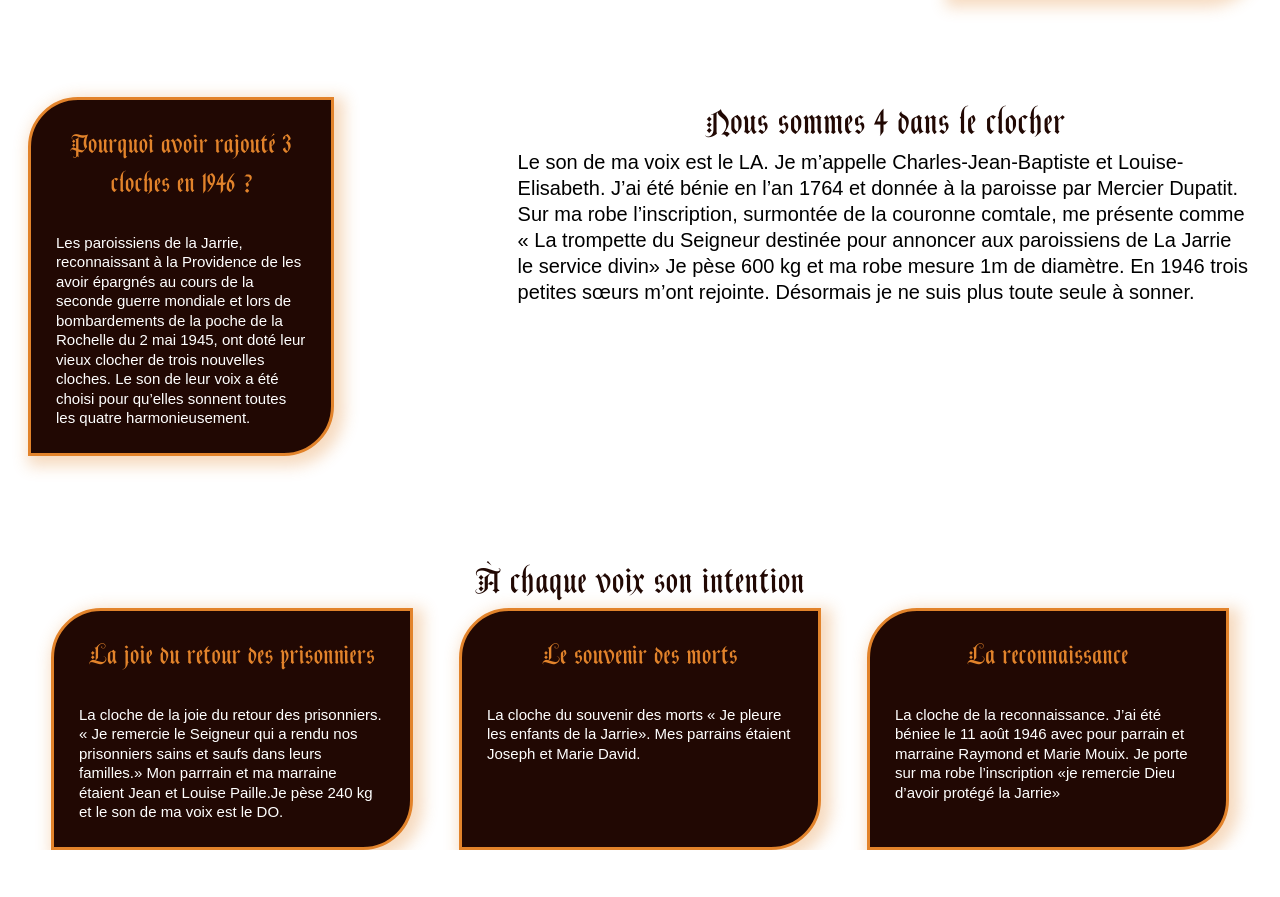
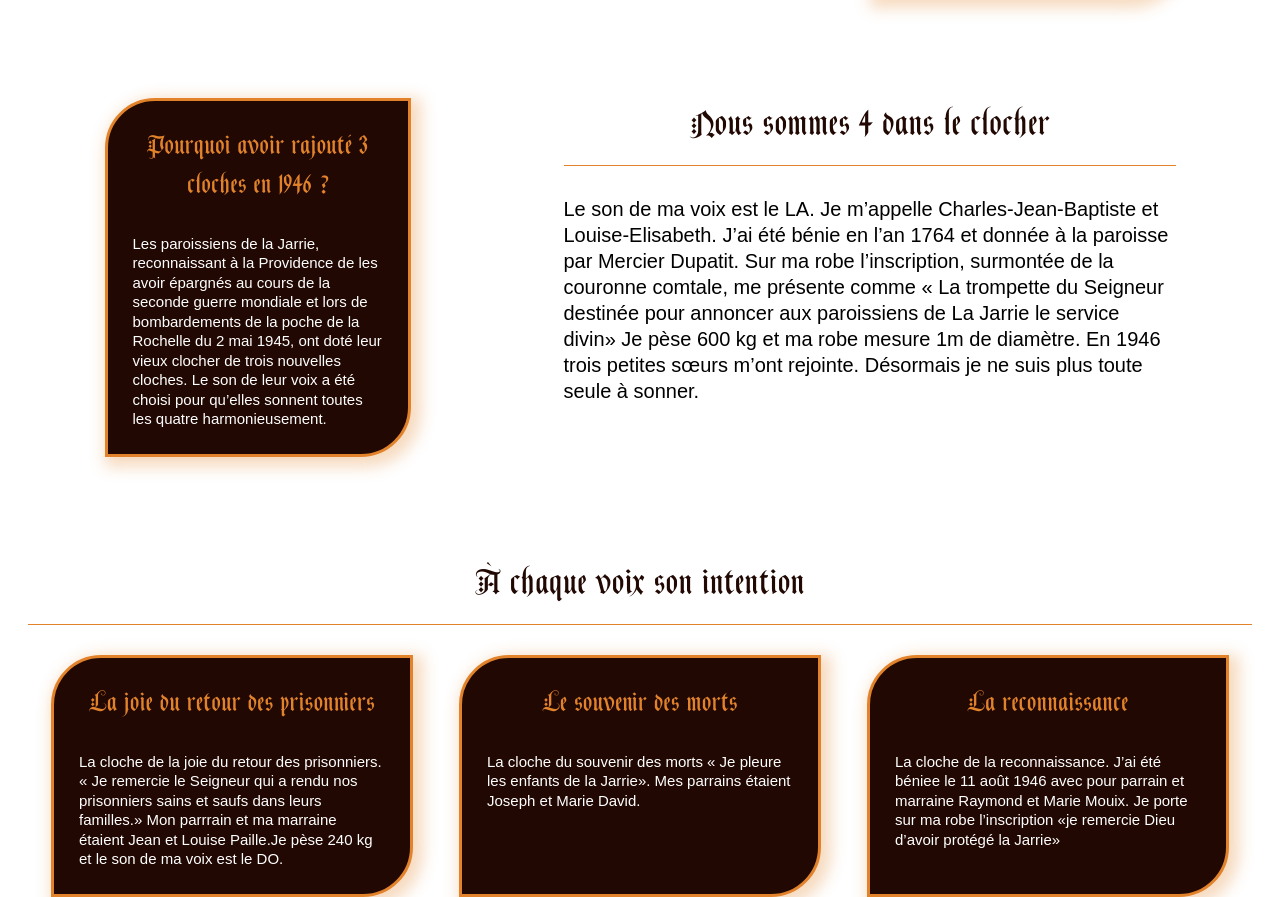
Before and after one commit to DarkMammut/stemadeleine.fr, a React (Create React App) app in the folder my-app/: page /cloches in a window 1280 px wide. Shown: the part 846-1743 px from the top of the page. Before the commit the page ends 1696 px from the top, so only its background shows below. Built offline with nearby package versions, Linux system fonts and the light colour scheme.

Commit message:
small correcctions

```diff
--- a/my-app/src/components/banner/banner.scss
+++ b/my-app/src/components/banner/banner.scss
@@ -33,7 +33,8 @@
   align-items: center;
   width: 100%;
   height: 500px;
-  background-size: contain;
+  background-size: cover;
+  background-position: center;
   background-repeat: no-repeat;
   margin-bottom: 50px;
   box-shadow: 5px 5px 15px 5px rgba(0, 0, 0, 0.5);
@@ -50,12 +51,14 @@
 
     &__title {
       margin-bottom: 20px;
-      border-bottom: solid 1px $primary-color;
+      border-bottom: solid 1px rgba($accent-color, 0.7);
       text-align: center;
+      color: $color-white;
     }
 
     &__subhead {
       text-align: center;
+      color: $color-white;
     }
   }
 
--- a/my-app/src/components/header/header.scss
+++ b/my-app/src/components/header/header.scss
@@ -11,7 +11,7 @@
   background-color: $primary-color;
   width: 100%;
   z-index: 1;
-  box-shadow: 5px 5px 15px 5px rgba(0,0,0,0.5);
+  box-shadow: 5px 5px 15px 5px rgba(0,0,0,0.2);
 
   &__logo {
     position: fixed;
--- a/my-app/src/index.scss
+++ b/my-app/src/index.scss
@@ -149,7 +149,7 @@ table {
 
   main {
     width: 1224px;
-    margin-top: $desktop-header-radius;
+    margin-top: $desktop-header-radius + 1px;
     margin-left: auto;
     margin-right: auto;
   }
--- a/my-app/src/pages/bells/bells.scss
+++ b/my-app/src/pages/bells/bells.scss
@@ -15,7 +15,7 @@
     width: 100%;
     height: auto;
     margin-top: 100px;
-    justify-content: space-between;
+    justify-content: space-around;
 
     &__textarea {
       display: flex;
@@ -24,6 +24,10 @@
       &__title {
         text-align: center;
         font-family: "blackknightflfregular";
+        margin-bottom: 30px;
+        padding-bottom: 15px;
+        color: $secondary-color;
+        border-bottom: solid 1px $accent-color;
       }
     }
 
@@ -59,7 +63,7 @@
 
       .bells__section {
         &__textarea {
-          width: 60%;
+          width: 50%;
         }
         &__articles {
           width: 25%;
@@ -76,7 +80,7 @@
 
       .bells__section {
         &__textarea {
-          width: 60%;
+          width: 50%;
         }
         &__articles {
           width: 25%;
```
